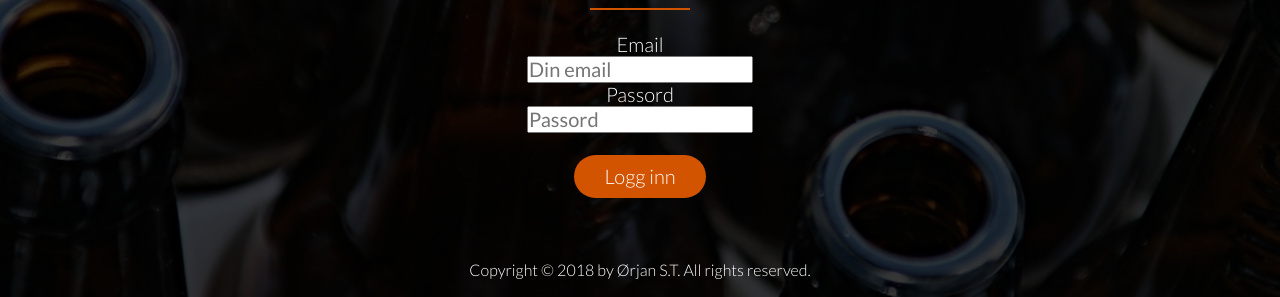
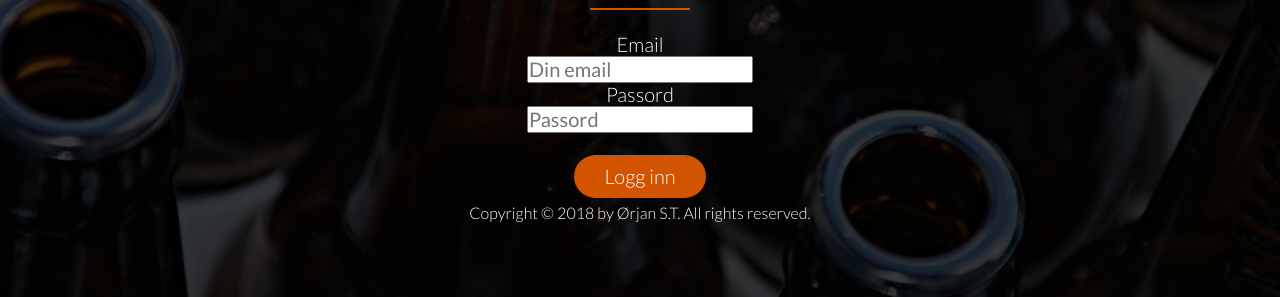
Before and after one commit to MrTrulsen/bakkelynanobryggeri1, a plain HTML site: page Logg-inn.html in a window 1280 px wide. Shown: the part 503-800 px from the top of the page. Drawn offline with Linux system fonts and the light colour scheme.

Commit message:
Update style2.css

```diff
--- a/style2.css
+++ b/style2.css
@@ -298,7 +298,7 @@ h5 {
 }
 
 .copyright4 {
-     padding-top: 10%;
+     padding-top: 5%;
     text-align: center;
     color: #fff;
     font-size:80%;
```
